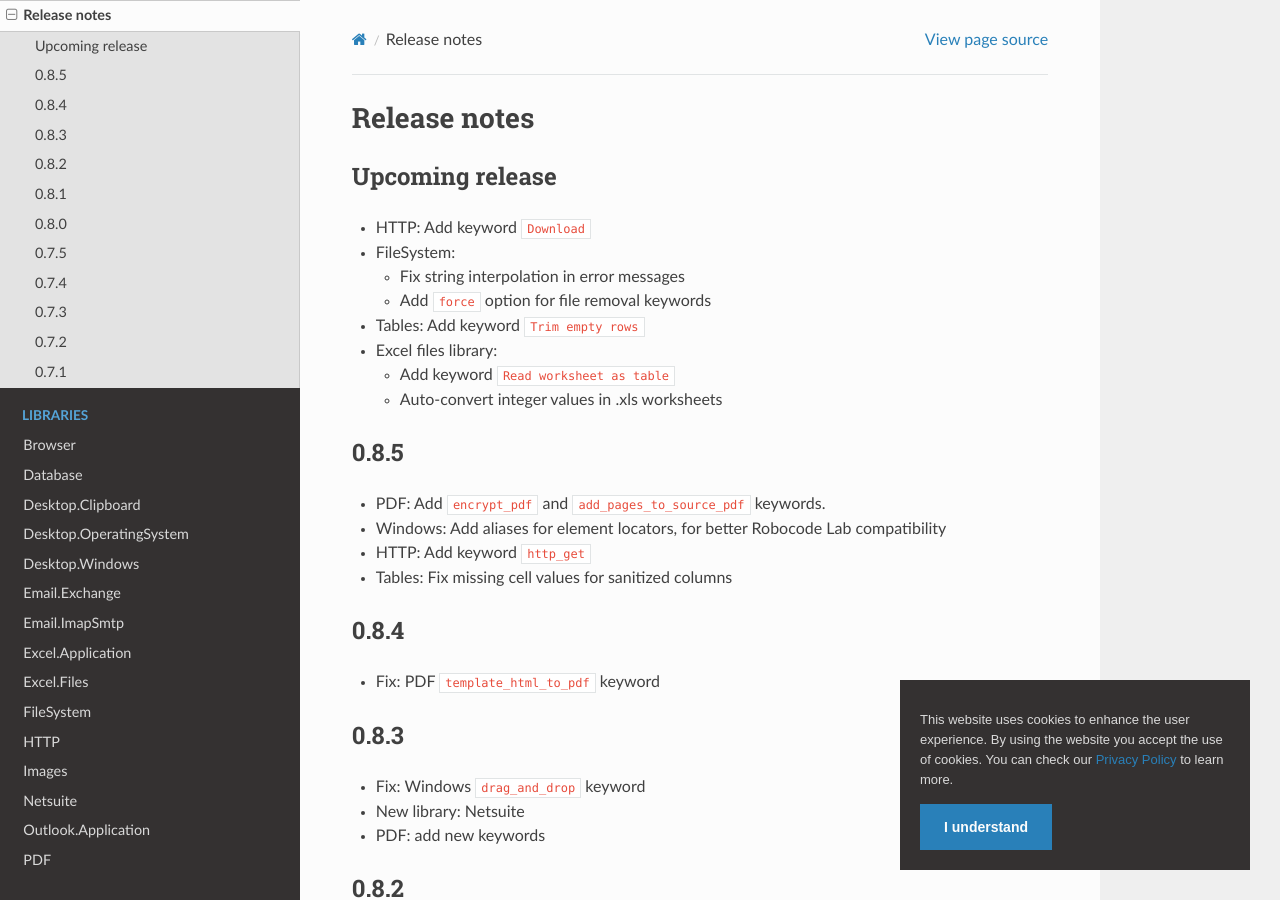
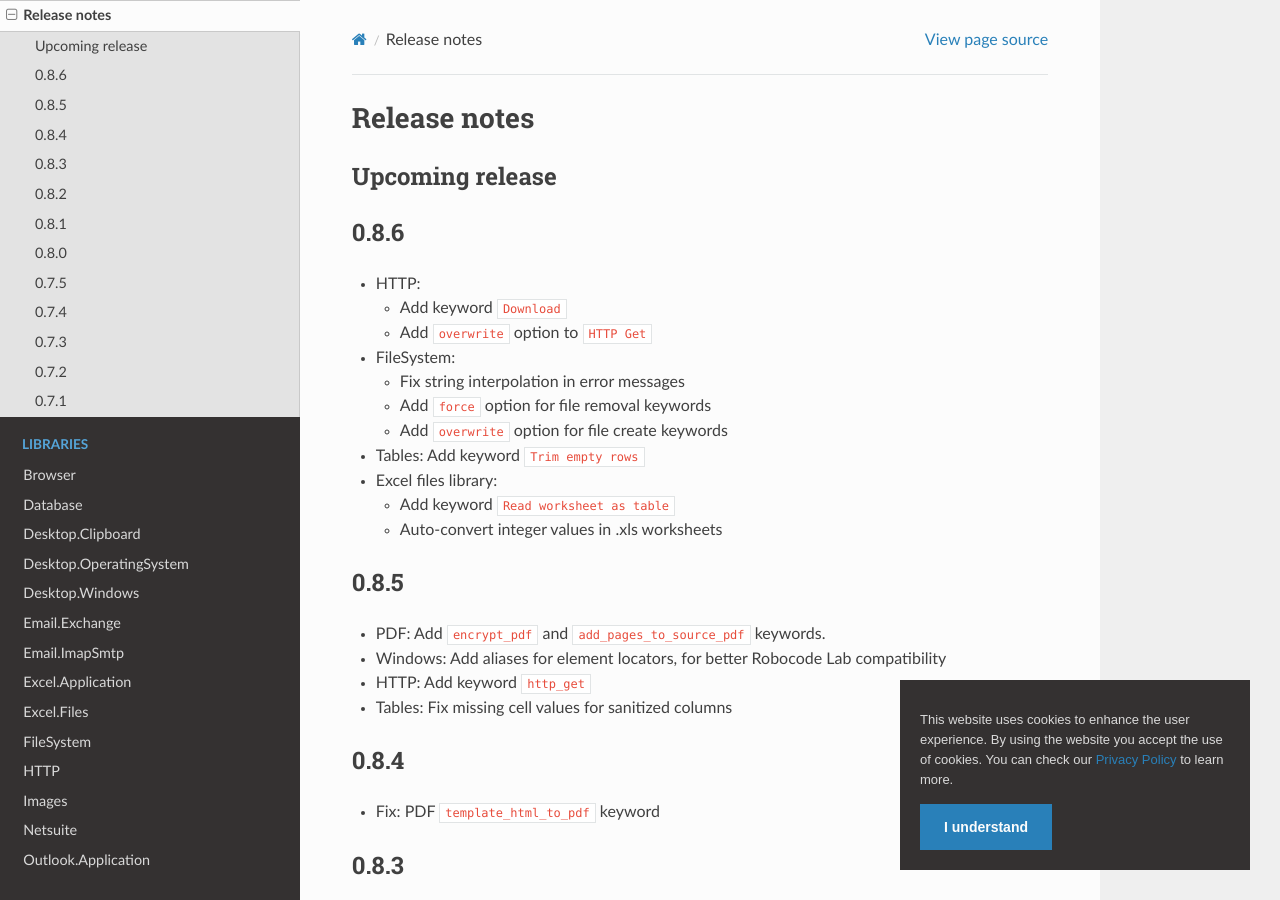
Before and after one commit to coderprovider/Framework-RPA, a Sphinx documentation site: the page built from docs/source/releasenotes.rst, in a window 1280 px wide and 900 px high. Built offline with Sphinx 7.4.7 and the Read the Docs theme 2.0.0, drawn with Linux system fonts in a browser that asks for light colours; pages that are not in the unit, such as notebooks, are missing from menus.

Commit message:
release: 0.8.6

```diff
--- a/docs/source/releasenotes.rst
+++ b/docs/source/releasenotes.rst
@@ -4,11 +4,20 @@ Release notes
 Upcoming release
 ----------------
 
-- HTTP: Add keyword ``Download``
+
+0.8.6
+--------------
+
+- HTTP:
+
+  - Add keyword ``Download``
+  - Add ``overwrite`` option to ``HTTP Get``
+
 - FileSystem:
 
   - Fix string interpolation in error messages
   - Add ``force`` option for file removal keywords
+  - Add ``overwrite`` option for file create keywords
 
 - Tables: Add keyword ``Trim empty rows``
 - Excel files library:
--- a/pyproject.toml
+++ b/pyproject.toml
@@ -1,6 +1,6 @@
 [tool.poetry]
 name = "rpa-framework"
-version = "0.8.5"
+version = "0.8.6"
 description = "A collection of tools and libraries for RPA"
 authors = [
 	"RPA Framework <rpafw@robocorp.com>",
```
